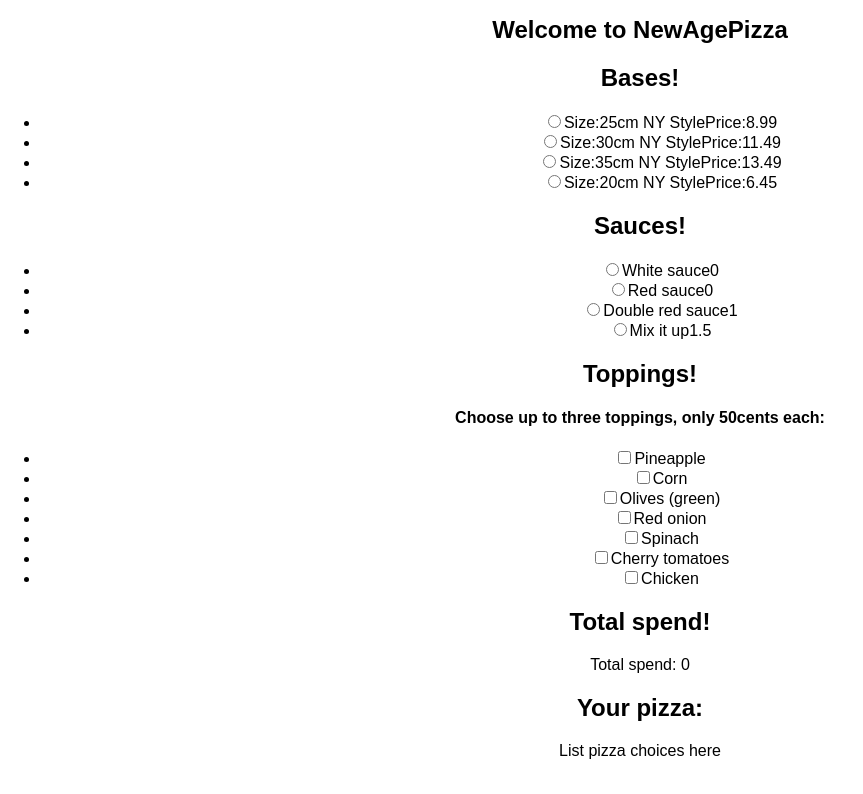
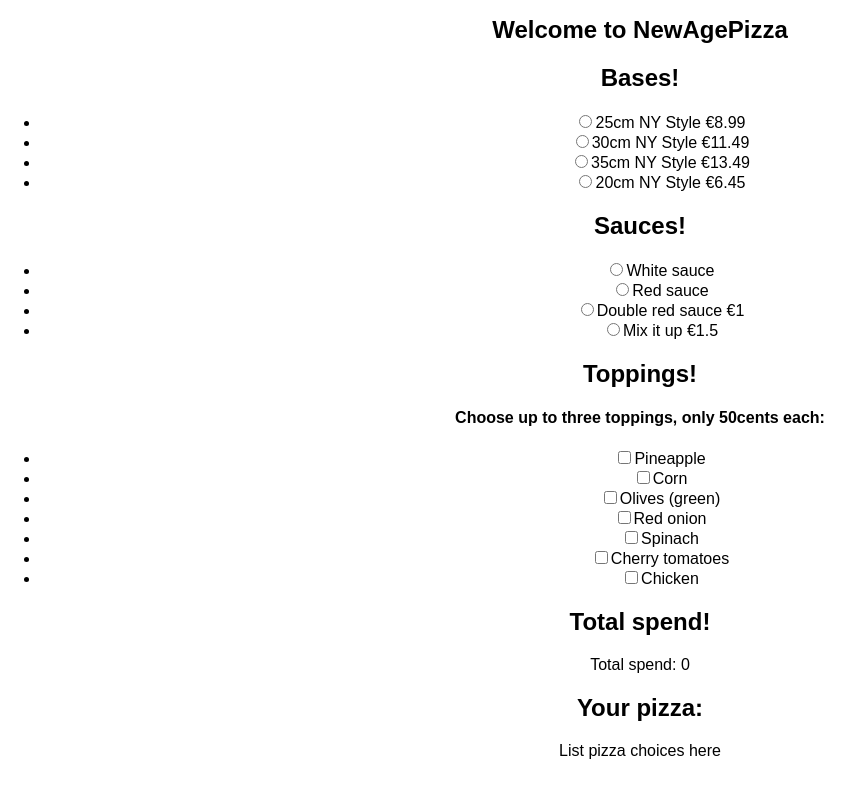
Before and after one commit to adapass182/pizza-form, a React (Create React App) app: page / in a window 1280 px wide. Shown: the top 794 px of the page, without its empty margins (0-863 px from the left). Built offline with nearby package versions, Linux system fonts and the light colour scheme.

Commit message:
edited sauce render so that a price is only displayed if the sauce costs extra

```diff
--- a/src/components/Base.jsx
+++ b/src/components/Base.jsx
@@ -28,8 +28,7 @@ class Base extends PureComponent {
                                             value={base.price}
                                             onChange={this.handleChange}
                                             />
-                                                Size:{base.desc}
-                                                Price:{base.price}
+                                                {base.desc} €{base.price}
                                         </label>
                                     </li>)
                         })}
--- a/src/components/Sauce.jsx
+++ b/src/components/Sauce.jsx
@@ -19,6 +19,7 @@ class Sauce extends PureComponent {
                     <form>
                         <ul>
                         {this.props.sauces.map((sauce) => {
+                            if (sauce.price === 0) {
                                 return (<li key={sauce.id}>
                                     <label>
                                         <input
@@ -28,9 +29,22 @@ class Sauce extends PureComponent {
                                         onChange={this.handleChange}
                                         />
                                             {sauce.desc}
-                                                {sauce.price}
                                     </label>
                                 </li>)
+                            } else {
+                                return (<li key={sauce.id}>
+                                    <label>
+                                        <input
+                                        type="radio"
+                                        name="sauce"
+                                        value={sauce.price}
+                                        onChange={this.handleChange}
+                                        />
+                                            {sauce.desc} €{sauce.price}
+                                    </label>
+                                </li>)
+                            }
+
                         })}
                         </ul>
                     </form>
--- a/src/pizzadata.js
+++ b/src/pizzadata.js
@@ -7,20 +7,20 @@ export const bases = [
 ]
 
 export const sauces = [
-    {id: 1, desc: "White sauce", price: 0},
-    {id: 2, desc: "Red sauce", price: 0},
-    {id: 3, desc: "Double red sauce", price: 1},
-    {id: 4, desc: "Mix it up", price: 1.5}
+    {id: 1, desc: "White sauce", price: 0.00},
+    {id: 2, desc: "Red sauce", price: 0.00},
+    {id: 3, desc: "Double red sauce", price: 1.00},
+    {id: 4, desc: "Mix it up", price: 1.50}
 ]
 
 
 // Max three toppings:
 export const toppings = [
-    {id: 1, desc: "Pineapple", price: .5},
-    {id: 2, desc: "Corn", price: .5},
-    {id: 3, desc: "Olives (green)", price: .5},
-    {id: 4, desc: "Red onion", price: .5},
-    {id: 5, desc: "Spinach", price: .5},
-    {id: 6, desc: "Cherry tomatoes", price: .5},
-    {id: 7, desc: "Chicken", price: .5}
+    {id: 1, desc: "Pineapple", price: 0.50},
+    {id: 2, desc: "Corn", price: 0.50},
+    {id: 3, desc: "Olives (green)", price: 0.50},
+    {id: 4, desc: "Red onion", price: 0.50},
+    {id: 5, desc: "Spinach", price: 0.50},
+    {id: 6, desc: "Cherry tomatoes", price: 0.50},
+    {id: 7, desc: "Chicken", price: 0.50}
 ]
```
Lines whose indentation alone changed are shown as unchanged.
